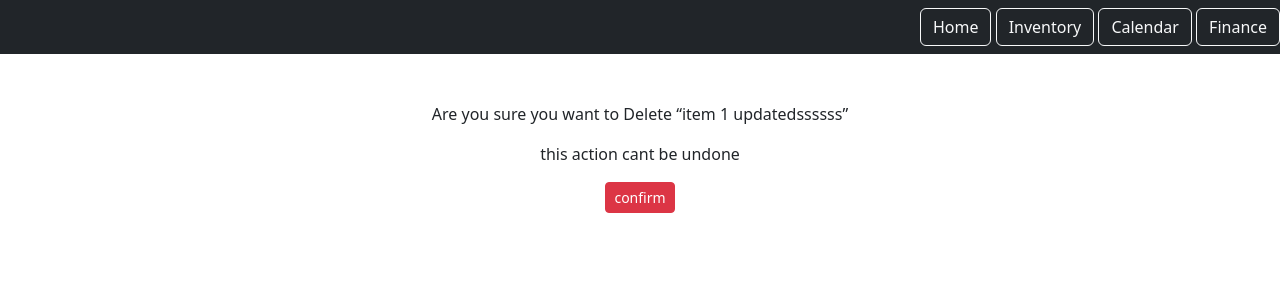
After one commit to J-Etienne1/FinalYearProject, a Django app: page /inventory/1/delete in a window 1280 px wide. The commit adds this page. Shown: the top 300 px of the page. Run offline with Django 4.2, Linux system fonts and the light colour scheme; data comes from the database, SQL or seed files in the repository; both versions use the stored data as it was after the commit.

Commit message:
item Delete now works

```diff
--- a/main/inventory_component/templates/Inventory_list.html
+++ b/main/inventory_component/templates/Inventory_list.html
@@ -34,6 +34,7 @@
 
                 <div class="d-flex justify-content-end"> <!-- NEED TO MOVE THE EDIT BUTTON TO THE SIDE OF EACH CARD -->
                     <a href="{% url 'item.detail' pk=item.id %}" class="btn btn-info btn-sm">View Item - will change this to Edit</a>
+
                 </div>
 
             </div>
--- a/main/inventory_component/templates/inventory_add.html
+++ b/main/inventory_component/templates/inventory_add.html
@@ -46,6 +46,11 @@
                     <button type="submit" class="btn btn-sm btn-success w-25">Save</button>
                 </div>
 
+                <div class="card-footer">
+                    <a href="{% url 'inventory_list' %}" class="btn btn-sm btn-primary">Back</a>
+                </div>
+
+
             </form>
         </div>
         </div>
--- /dev/null
+++ b/main/inventory_component/templates/inventory_delete.html
@@ -0,0 +1,35 @@
+{% extends 'base.html' %}
+{% load static %}
+
+
+{% block content %}
+
+<div class="row justify-content-center">
+    <div class="col-md-6">
+        <div class="confirm-message text-center">
+            <form action="" method="post">
+                {% csrf_token %}
+                <p>Are you sure you want to Delete <q>{{ item.item }}</q></p>
+                <p>this action cant be undone</p>
+                <input type="submit" class="btn btn-sm btn-danger" value="confirm">
+            </form>
+        </div>
+
+    </div>
+</div>
+
+
+{% endblock content %}
+
+
+
+<!--
+    <form action="" method="post">
+                {% csrf_token %}
+                <input type="hidden" name="pk" value="{{ item.pk }}">
+                <input type="hidden" name="_method" value="delete">
+                <p>Are you sure you want to Delete <q>{{ item.item }}</q></p>
+                <p>this action cant be undone</p>
+                <input type="submit" name="submit" class="btn btn-sm btn-danger" value="confirm">
+            </form>
+-->
--- a/main/inventory_component/templates/inventory_detail.html
+++ b/main/inventory_component/templates/inventory_detail.html
@@ -27,6 +27,11 @@
                 <p class="fs-5">{{ item.description }}</p>
                 <p class="fs-5">{{ item.quantity }}</p>
             </div>
+            <div class="card-footer">
+                <a href="{% url 'inventory_list' %}" class="btn btn-sm btn-primary">Back</a>
+                <a href="{% url 'item.update' pk=item.id %}" class="btn btn-sm btn-warning">Edit</a>
+                <a href="{% url 'item.delete' pk=item.id %}" class="btn btn-sm btn-danger">Delete</a>
+            </div>
         </div>
     </div>
 </div>
--- a/main/inventory_component/urls.py
+++ b/main/inventory_component/urls.py
@@ -5,5 +5,6 @@ urlpatterns = [
     path('', views.InventoryList.as_view(), name="inventory_list"),
     path('<int:pk>', views.InventoryItemDetail.as_view(), name="item.detail"),
     path('<int:pk>/edit', views.UpdateItem.as_view(), name="item.update"),
+    path('<int:pk>/delete', views.DeleteItem.as_view(), name="item.delete"),
     path('new', views.CreateItem.as_view(), name="item.new")
 ]
--- a/main/inventory_component/views.py
+++ b/main/inventory_component/views.py
@@ -1,10 +1,10 @@
 from django.shortcuts import render
 from .models import Inventory
-from django.views.generic import ListView, DetailView, CreateView, UpdateView
+from django.views.generic import ListView, DetailView, CreateView, UpdateView, DeleteView
 
 
 from .forms import ItemForm
-
+from django.urls import reverse_lazy
 class InventoryList(ListView):
     model = Inventory
     context_object_name = "items"
@@ -20,7 +20,7 @@ class InventoryItemDetail(DetailView):
 
 
 
-# Used to Create New Inventory Item and add to DB
+# Used to CREATE a New Inventory Item and add to DB
 class CreateItem(CreateView):
     model = Inventory
     template_name = "inventory_add.html"
@@ -29,10 +29,18 @@ class CreateItem(CreateView):
     form_class = ItemForm
 
 
-# Used to Update an Item that is in the Inventory DB
+# Used to UPDATE an Item that is in the Inventory DB
 class UpdateItem(UpdateView):
     model = Inventory
     success_url = '/inventory/'
     form_class = ItemForm
     context_object_name = "item"
     template_name = "inventory_add.html"
+
+
+# Used to DELETE an Item that is in the Inventory DB
+class DeleteItem(DeleteView):
+    model = Inventory
+    success_url = '/inventory/'
+    context_object_name = "item"
+    template_name = "inventory_delete.html"
```
Also changed, not shown: main/db.sqlite3.
